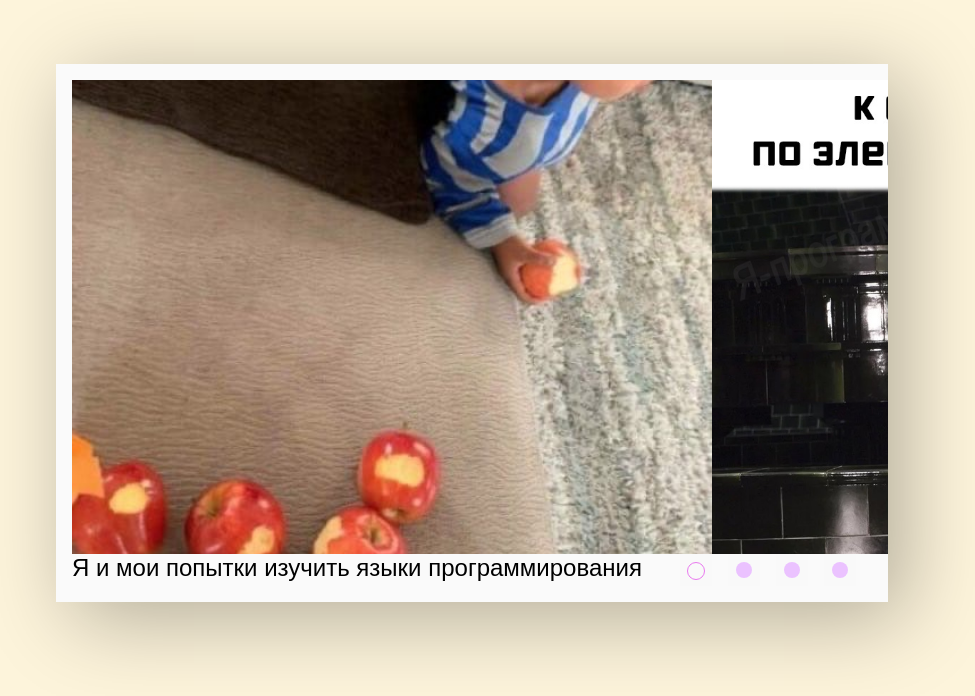
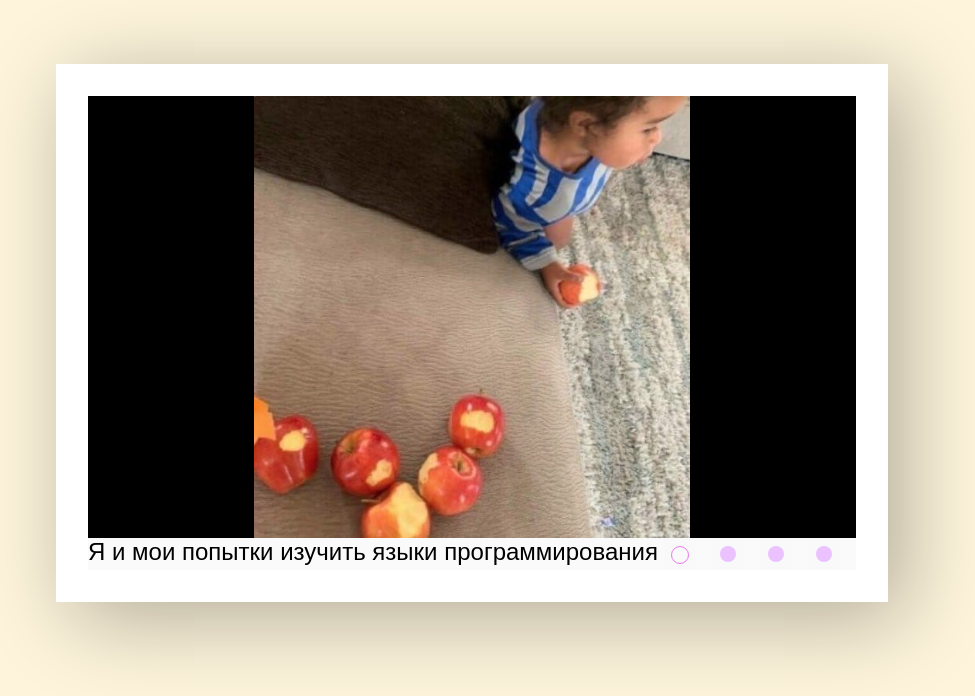
Before and after one commit to TatsianaPiatrova/cssMemSlider, a plain HTML site: page cssMemSlider/index.html in a window 1280 px wide. Shown: the whole page, without its empty margins (168-1143 px from the left). Drawn offline with Linux system fonts and the light colour scheme.

Commit message:
fix: slide img and text (Sun, May 15, 2022 08:33:58 AM)

```diff
--- a/cssMemSlider/style.css
+++ b/cssMemSlider/style.css
@@ -13,7 +13,7 @@ body{
 .container{
     margin: 0 auto;
     background-color: rgb(250, 250, 250);
-    padding: 1rem;
+    border: 2rem solid rgb(255, 255, 255);
     width: 65%;
     height: 80%;
     box-shadow: 1rem 1rem 5rem rgba(0, 0, 0, 0.3);
@@ -33,14 +33,14 @@ body{
     grid-row-end: 2;
 }
 .slide{
-    width: 20%;
+    width: 33%;
     height: 100%;
     transition: 0.5s ease;
 }
 img{
     width: 100%;
     height: 100%;
-    object-fit: cover;
+    object-fit: contain;
 }
 .text-container{
     overflow: hidden;
@@ -97,13 +97,13 @@ input:checked+label::after{
     margin-left: 0;
 }
 #slide2:checked ~ .slider>.slide:nth-child(1){
-    margin-left: -33%;
+    margin-left: -37%;
 }
 #slide3:checked ~ .slider>.slide:nth-child(1){
-    margin-left: -100%;
+    margin-left: -70%;
 }
 #slide4:checked ~ .slider>.slide:nth-child(1){
-    margin-left: -300%;
+    margin-left: -103%;
 }
 #slide1:checked ~ .text-container>.text-slider>.text:nth-child(1){
     margin-left: 0;
```
